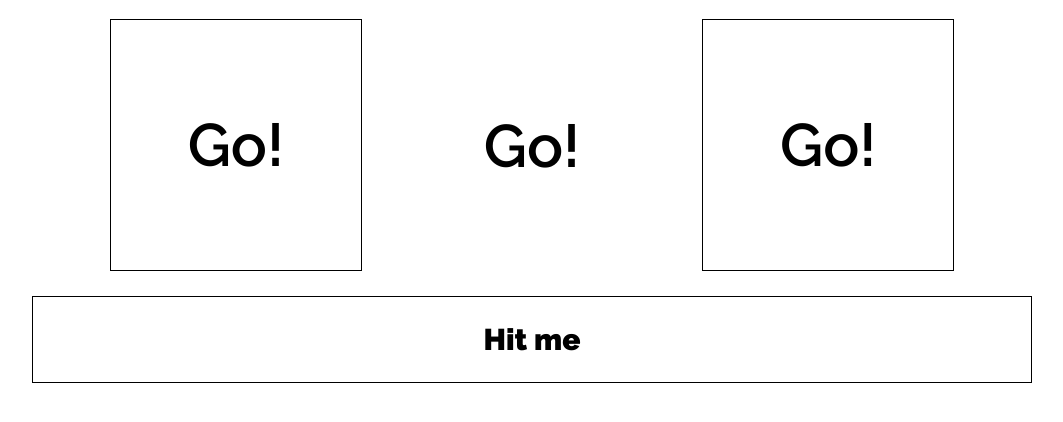
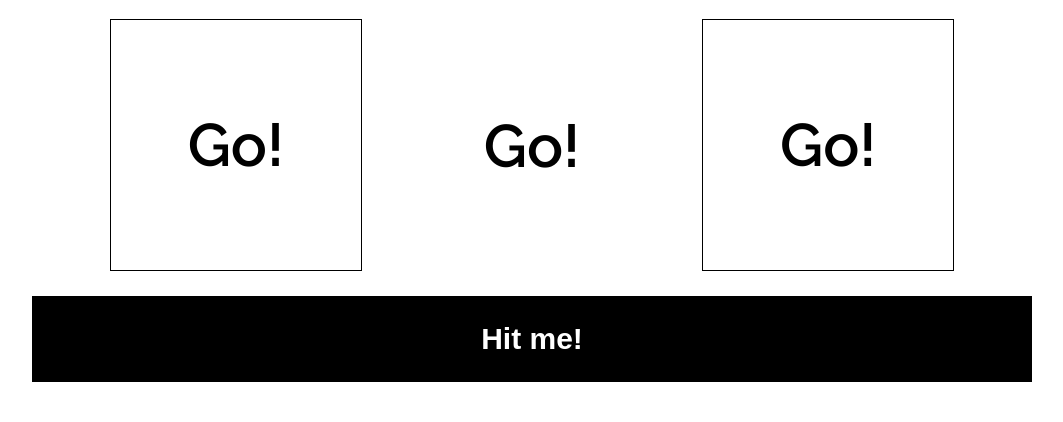
Before and after one commit to charliefurniss/rockpaperscissors, a PHP site: page / in a window 1280 px wide. Shown: the part 259-681 px from the top of the page, without its empty margins (108-1171 px from the left). Run offline with PHP 8.4, Linux system fonts and the light colour scheme; some libraries are stand-ins or nearby versions; some web fonts are replaced.

Commit message:
adding start game button and registering click in game Controller

```diff
--- a/css/styles.css
+++ b/css/styles.css
@@ -48,9 +48,9 @@ header h1 {
 
 }
 
-#buttons-area,
 .game-area-icon,
-#message-area {
+#message-area,
+#start-button {
 
 	border: 1px solid black;
 
@@ -64,8 +64,13 @@ header h1 {
 
 }
 
-#message-area {
+.button {
 
-
+	width: 100%;
+	background-color: black;
+	color: #FFFFFF;
+	font-size: 1.5em;
+	font-weight: 900;
+	padding: 25px;
 
 }
--- a/index.html
+++ b/index.html
@@ -5,7 +5,8 @@
 	<script src="https://ajax.googleapis.com/ajax/libs/angularjs/1.3.15/angular.min.js"></script>
 	<script src="js/app.js"></script>
 	<script src="js/gameController.js"></script>
-	<link rel="stylesheet" type="text/css" href="css/styles.css">
+	<!-- <link rel="stylesheet" href="https://maxcdn.bootstrapcdn.com/bootstrap/3.3.7/css/bootstrap.min.css"> -->
+	<link rel="stylesheet" href="css/styles.css">
 </head>
 <body>
 	<header>
@@ -18,7 +19,7 @@
 			<h2 class="message">Are you ready? Hit 'Go' to start</h2>
 		</div>
 
-		<div id="gameplay-area">
+		<div id="gameplay-area" class="row">
 			<div id="computer-area" class="game-area game-area-icon">
 				<span class="countdown">Go!</span>
 			</div>
@@ -30,9 +31,9 @@
 			</div>
 		</div>
 
-		<div id="buttons-area">
-			<h2 class="message">Hit me</h2>
-		</div>
+
+		<input class="button" id="start-button" type="submit" value="Hit me!" ng-click="game.startGame()">
+
 
 	</section>
 
--- a/js/gameController.js
+++ b/js/gameController.js
@@ -3,6 +3,12 @@ angular.module('RPSApp')
 
 function GameController(){
 
-	console.log("game set up");
+	var self = this;
+
+	this.startGame = function(){
+
+		console.log("start game");
+
+	}
 
 }
```
